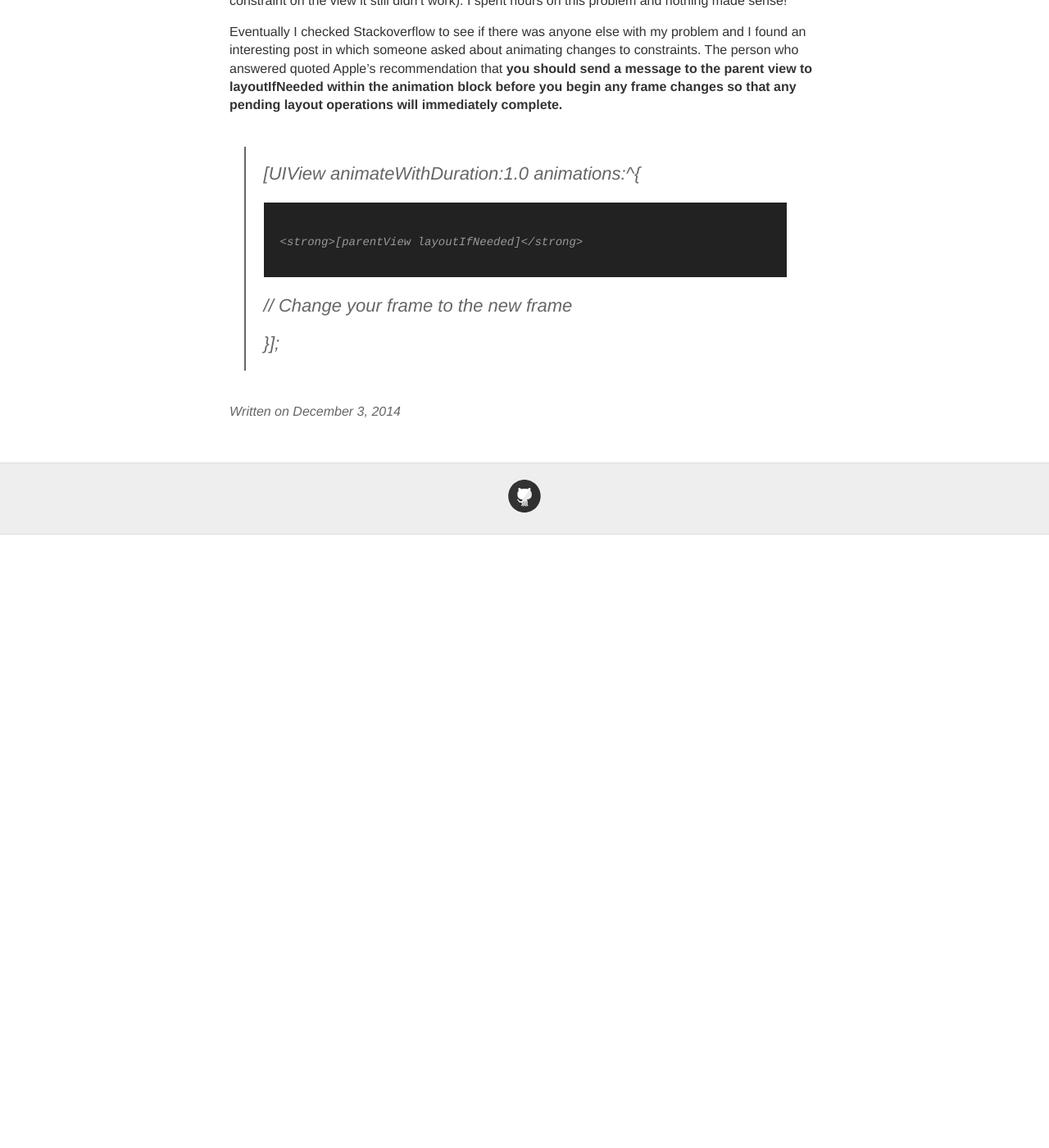
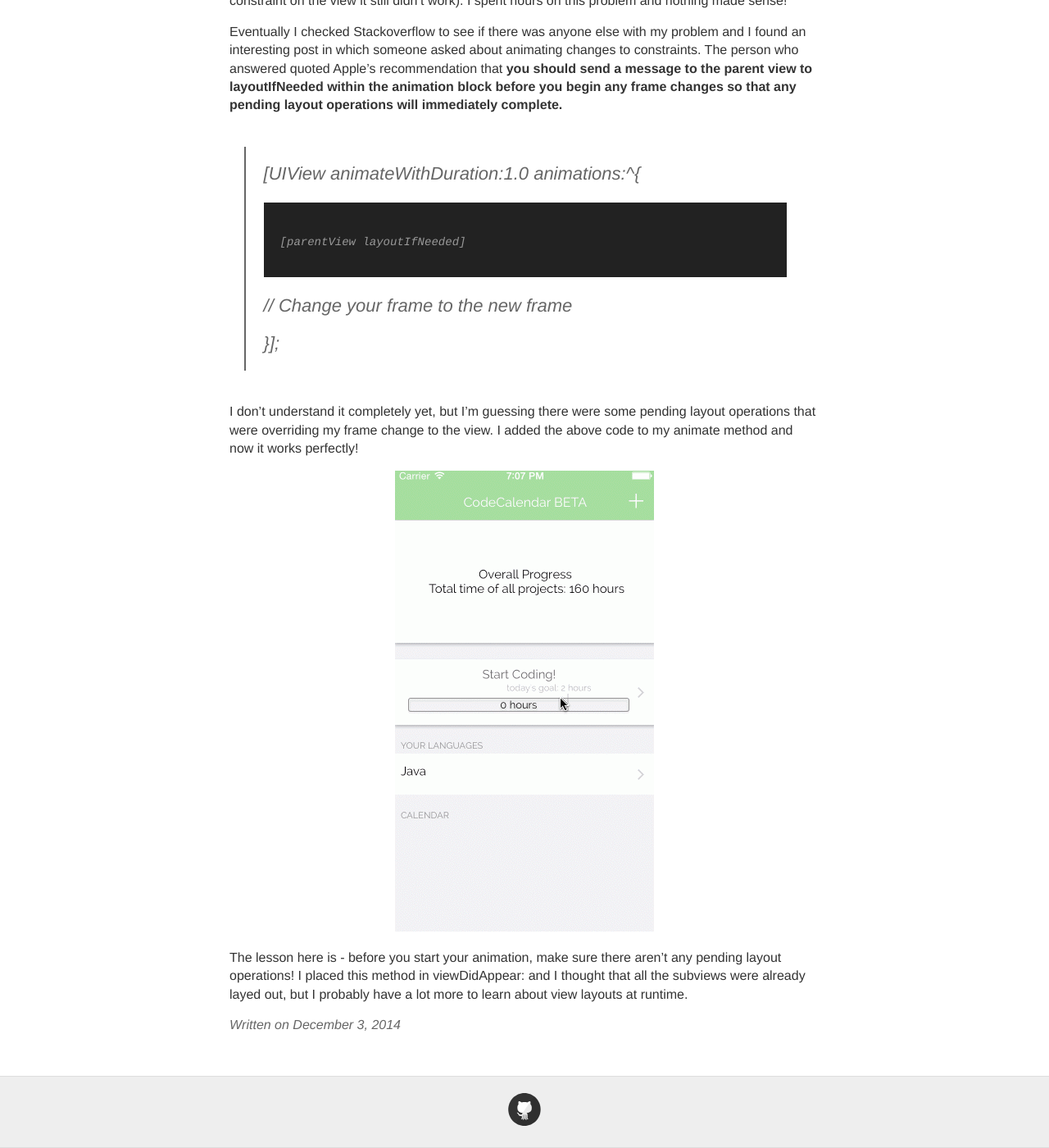
Before and after one commit to trentyou/trentyou.github.io, a Jekyll site: the page built from _posts/2014-12-3-UIView Animations and layoutIfNeeded.md, in a window 1280 px wide and 1400 px high, scrolled down 1515 px. Shown: the whole window at 82% size. Built offline with Jekyll 4.4.1, drawn with Linux system fonts in a browser that asks for light colours; before the commit the page ends 2167 px from its top, so only the background shows below that.

Commit message:
Updated 2014-12-3-UIView Animations and layoutIfNeeded.md

```diff
--- a/_posts/2014-12-3-UIView Animations and layoutIfNeeded.md
+++ b/_posts/2014-12-3-UIView Animations and layoutIfNeeded.md
@@ -36,8 +36,16 @@
 
 > [UIView animateWithDuration:1.0 animations:^{
 >
->	<strong>[parentView layoutIfNeeded]</strong>
+>	[parentView layoutIfNeeded]
 >
 >    // Change your frame to the new frame
 >
 >}];
+
+I don't understand it completely yet, but I'm guessing there were some pending layout operations that were overriding my frame change to the view. I added the above code to my animate method and now it works perfectly!
+
+<div style="text-align:center" markdown="1">
+![](//images/working_post2.gif)
+</div>
+
+The lesson here is - before you start your animation, make sure there aren't any pending layout operations! I placed this method in viewDidAppear: and I thought that all the subviews were already layed out, but I probably have a lot more to learn about view layouts at runtime.
```
